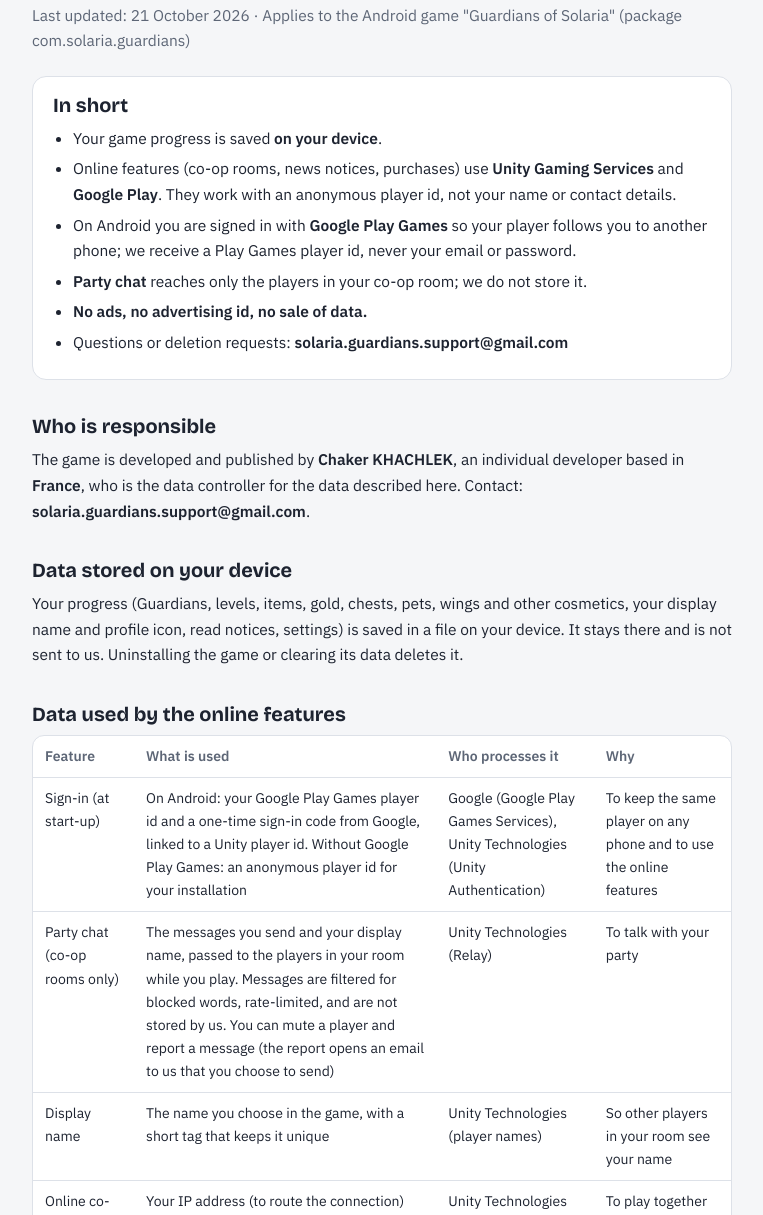
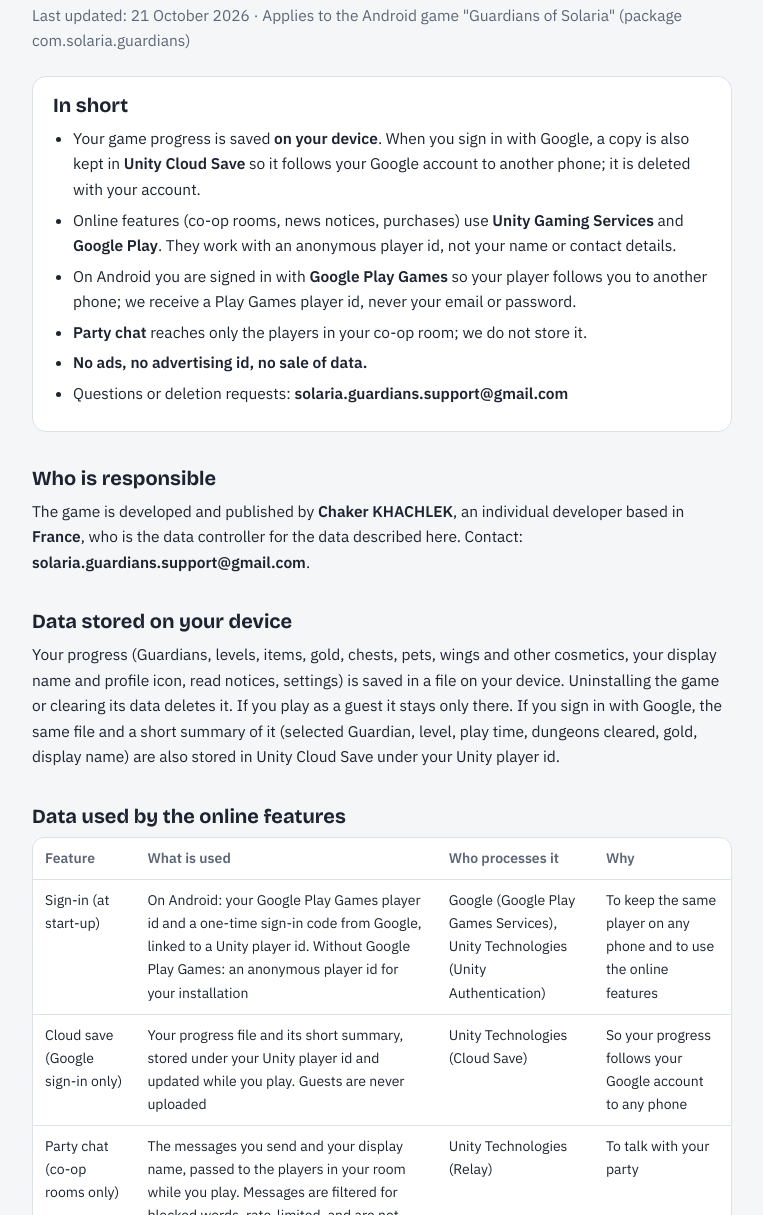
Before and after one commit to ChakerKhachlek/solaria-legal, a plain HTML site: page privacy.html in a window 1280 px wide. Shown: the part 85-1300 px from the top of the page, without its empty margins (258-1021 px from the left). Drawn offline with nearby package versions, Linux system fonts and the light colour scheme.

Commit message:
Privacy policy: progress copy in Unity Cloud Save for Google sign-in (2026-10-21)

```diff
--- a/privacy.html
+++ b/privacy.html
@@ -43,7 +43,7 @@
 <section class="summary">
 <h2>In short</h2>
 <ul>
-<li>Your game progress is saved <strong>on your device</strong>.</li>
+<li>Your game progress is saved <strong>on your device</strong>. When you sign in with Google, a copy is also kept in <strong>Unity Cloud Save</strong> so it follows your Google account to another phone; it is deleted with your account.</li>
 <li>Online features (co-op rooms, news notices, purchases) use <strong>Unity Gaming Services</strong> and <strong>Google Play</strong>. They work with an anonymous player id, not your name or contact details.</li>
 <li>On Android you are signed in with <strong>Google Play Games</strong> so your player follows you to another phone; we receive a Play Games player id, never your email or password.</li>
 <li><strong>Party chat</strong> reaches only the players in your co-op room; we do not store it.</li>
@@ -56,13 +56,14 @@
 <p>The game is developed and published by <strong>Chaker KHACHLEK</strong>, an individual developer based in <strong>France</strong>, who is the data controller for the data described here. Contact: <span class="mail">solaria.guardians.support@gmail.com</span>.</p>
 
 <h2>Data stored on your device</h2>
-<p>Your progress (Guardians, levels, items, gold, chests, pets, wings and other cosmetics, your display name and profile icon, read notices, settings) is saved in a file on your device. It stays there and is not sent to us. Uninstalling the game or clearing its data deletes it.</p>
+<p>Your progress (Guardians, levels, items, gold, chests, pets, wings and other cosmetics, your display name and profile icon, read notices, settings) is saved in a file on your device. Uninstalling the game or clearing its data deletes it. If you play as a guest it stays only there. If you sign in with Google, the same file and a short summary of it (selected Guardian, level, play time, dungeons cleared, gold, display name) are also stored in Unity Cloud Save under your Unity player id.</p>
 
 <h2>Data used by the online features</h2>
 <div class="table"><table>
 <thead><tr><th>Feature</th><th>What is used</th><th>Who processes it</th><th>Why</th></tr></thead>
 <tbody>
 <tr><td>Sign-in (at start-up)</td><td>On Android: your Google Play Games player id and a one-time sign-in code from Google, linked to a Unity player id. Without Google Play Games: an anonymous player id for your installation</td><td>Google (Google Play Games Services), Unity Technologies (Unity Authentication)</td><td>To keep the same player on any phone and to use the online features</td></tr>
+<tr><td>Cloud save (Google sign-in only)</td><td>Your progress file and its short summary, stored under your Unity player id and updated while you play. Guests are never uploaded</td><td>Unity Technologies (Cloud Save)</td><td>So your progress follows your Google account to any phone</td></tr>
 <tr><td>Party chat (co-op rooms only)</td><td>The messages you send and your display name, passed to the players in your room while you play. Messages are filtered for blocked words, rate-limited, and are not stored by us. You can mute a player and report a message (the report opens an email to us that you choose to send)</td><td>Unity Technologies (Relay)</td><td>To talk with your party</td></tr>
 <tr><td>Display name</td><td>The name you choose in the game, with a short tag that keeps it unique</td><td>Unity Technologies (player names)</td><td>So other players in your room see your name</td></tr>
 <tr><td>Online co-op rooms</td><td>Your IP address (to route the connection) and game messages; other players in your room see your display name, profile icon, Guardian, its level, pet, wings and equipment</td><td>Unity Technologies (Lobby, Relay)</td><td>To play together</td></tr>
@@ -93,6 +94,7 @@
 <ul>
 <li>Data on your device: until you uninstall the game or clear its data.</li>
 <li>The player id, its Google Play Games link and display name at Unity: until you delete your account (Settings &rsaquo; Delete account) or ask us to.</li>
+<li>Cloud save (players signed in with Google): until you delete your account. Settings &rsaquo; Delete account first deletes your saved progress from Unity Cloud Save, then your Unity player; the progress on your phone stays until you uninstall the game.</li>
 <li>Purchase records: kept by Google Play for as long as the law requires.</li>
 <li>Support emails: as long as needed to answer you, and at most 2 years.</li>
 </ul>
```
